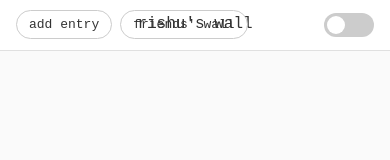
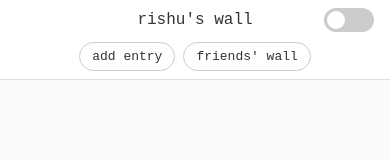
Before and after one commit to rbagga/my-wall, a website: page index.html in a window 390 px wide. Drawn offline with Linux system fonts and the light colour scheme; no server answers; a web font is replaced by a local one.

Commit message:
Fix mobile layout for header buttons

```diff
--- a/style.css
+++ b/style.css
@@ -31,6 +31,7 @@ body.dark-mode {
     align-items: center;
     position: relative;
     transition: background 0.3s, border-color 0.3s;
+    min-height: 48px;
 }
 
 body.dark-mode .header {
@@ -48,7 +49,37 @@ body.dark-mode .header {
     position: absolute;
     left: 16px;
     display: flex;
+    flex-direction: row;
     gap: 8px;
+    flex-wrap: wrap;
+    max-width: calc(100% - 100px);
+}
+
+@media (max-width: 600px) {
+    .header {
+        flex-direction: column;
+        padding: 8px 16px;
+        gap: 8px;
+        min-height: auto;
+    }
+
+    .header-left {
+        position: static;
+        width: 100%;
+        max-width: 100%;
+        order: 2;
+        justify-content: center;
+    }
+
+    .header-title {
+        order: 1;
+    }
+
+    .dark-mode-toggle {
+        position: absolute;
+        top: 8px;
+        right: 16px;
+    }
 }
 
 .add-button-header,
```
